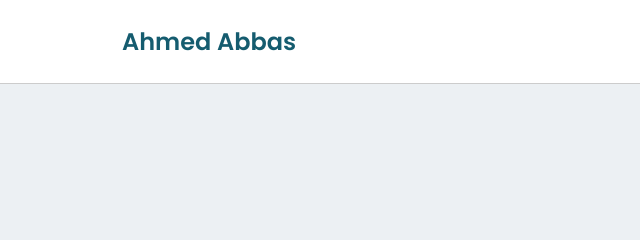
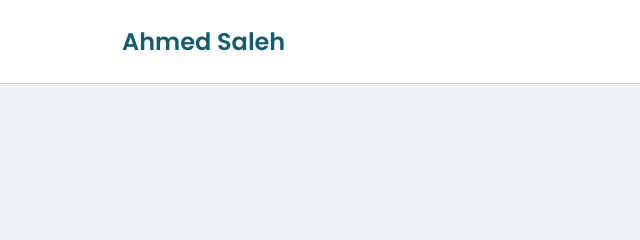
Before and after one commit to ahmedrafaa2022/portfolio-html-and-css, a plain HTML site: page index.html in a window 1280 px wide. Shown: the top 240 px of the page, 0-640 px from the left. Drawn offline with Linux system fonts and the light colour scheme.

Commit message:
Update index.html

```diff
--- a/index.html
+++ b/index.html
@@ -17,7 +17,7 @@
     <header id="home">
         <div class="navbar ">
             <nav>
-                <a href="#home" id="logo">Ahmed Abbas</a>
+                <a href="#home" id="logo">Ahmed Saleh</a>
                 <ul>
                     <li><a  class="active" href="#home">Home</a></li>
                     <li><a href="#about">About</a></li>
```
